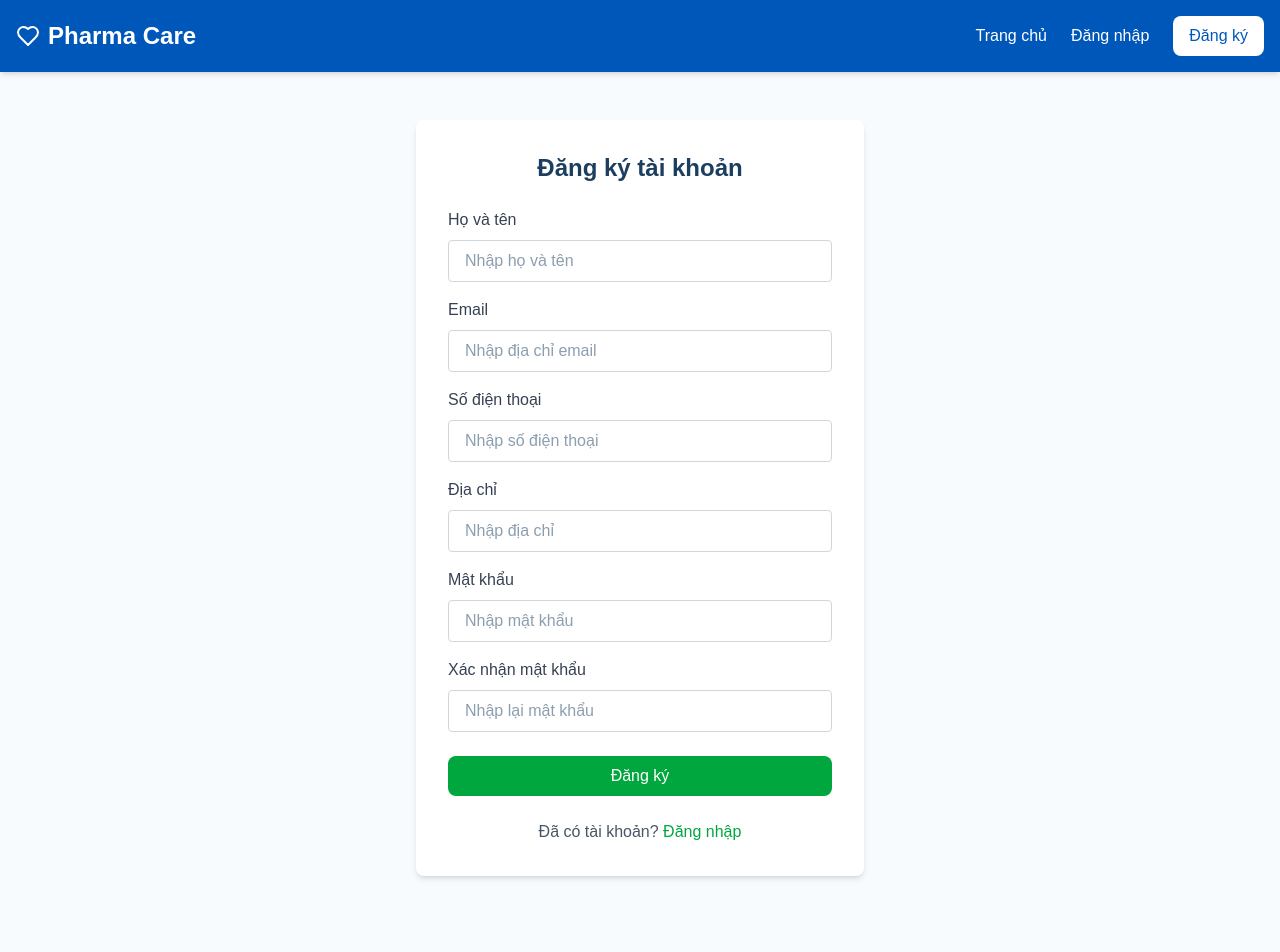
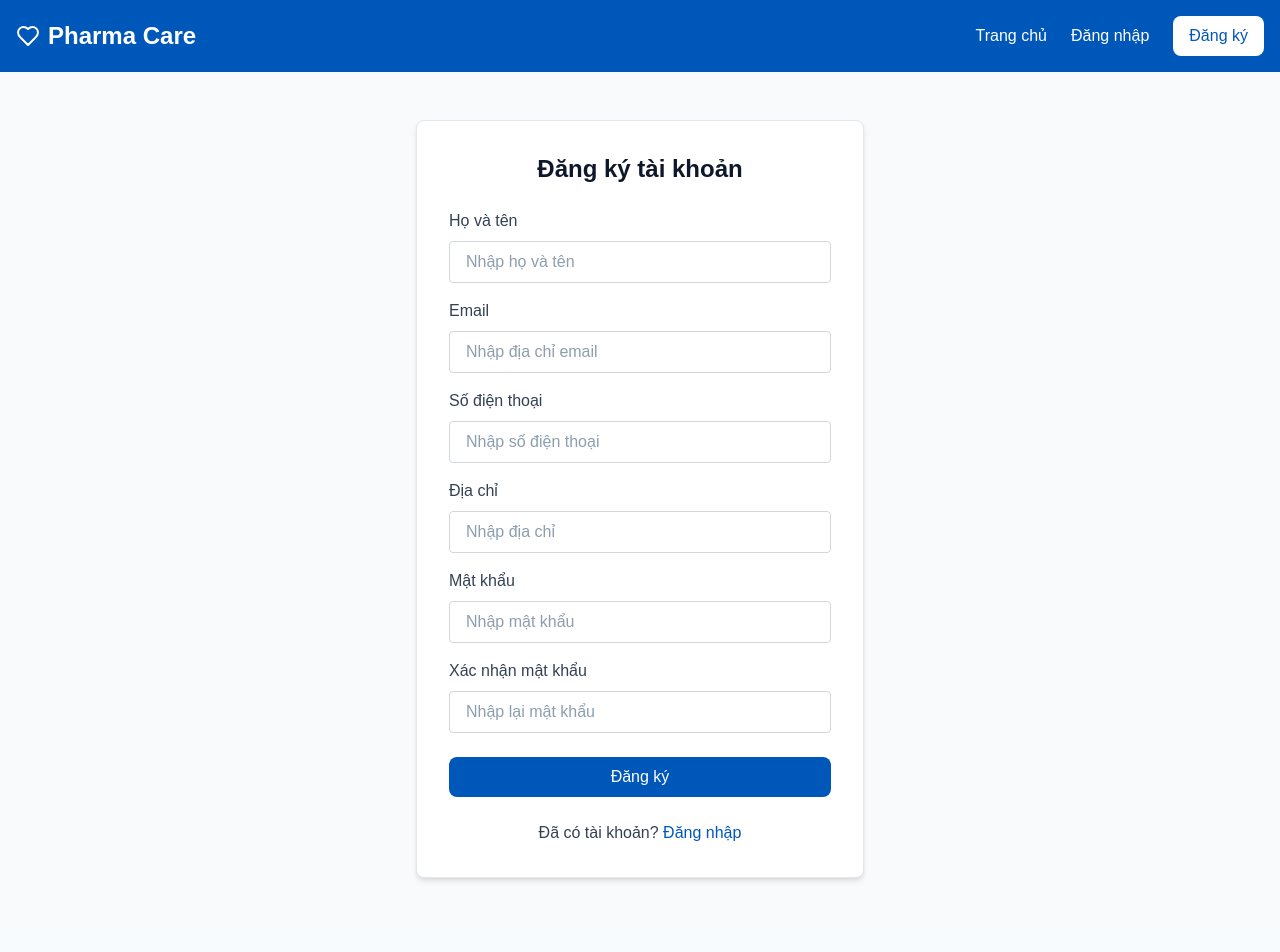
Before and after one commit to anhpham77346/pharma-care, a Next.js app in the folder frontend/: page /auth/register in a window 1280 px wide. Shown: the top 952 px of the page. Built offline with nearby package versions, Linux system fonts and the light colour scheme.

Commit message:
Enhance login and registration pages with updated styling and color scheme for improved user experience. Adjust text colors, button styles, and layout to align with the new design, ensuring consistency across authentication components.

```diff
--- a/frontend/src/app/auth/login/page.tsx
+++ b/frontend/src/app/auth/login/page.tsx
@@ -52,9 +52,9 @@ export default function LoginPage() {
   };
 
   return (
-    <div className="container mx-auto px-4 py-12">
-      <div className="max-w-md mx-auto bg-white rounded-lg shadow-md p-8">
-        <h1 className="text-2xl font-bold text-center mb-6">Đăng nhập</h1>
+    <div className="container mx-auto px-4 py-12 bg-gray-50 min-h-screen">
+      <div className="max-w-md mx-auto bg-white rounded-lg shadow-md p-8 border border-gray-200">
+        <h1 className="text-2xl font-bold text-center mb-6 text-[#0f172a]">Đăng nhập</h1>
 
         {error && (
           <div className="bg-red-100 border border-red-400 text-red-700 px-4 py-3 rounded mb-4">
@@ -64,7 +64,7 @@ export default function LoginPage() {
 
         <form onSubmit={handleSubmit}>
           <div className="mb-4">
-            <label htmlFor="email" className="block text-gray-700 font-medium mb-2">
+            <label htmlFor="email" className="block text-[#334155] font-medium mb-2">
               Email
             </label>
             <input
@@ -74,13 +74,13 @@ export default function LoginPage() {
               value={formData.email}
               onChange={handleChange}
               required
-              className="w-full px-4 py-2 border border-gray-300 rounded focus:outline-none focus:ring-2 focus:ring-green-500"
+              className="w-full px-4 py-2 border border-gray-300 rounded focus:outline-none focus:ring-2 focus:ring-[#0057ba]"
               placeholder="Nhập địa chỉ email"
             />
           </div>
 
           <div className="mb-6">
-            <label htmlFor="password" className="block text-gray-700 font-medium mb-2">
+            <label htmlFor="password" className="block text-[#334155] font-medium mb-2">
               Mật khẩu
             </label>
             <input
@@ -90,7 +90,7 @@ export default function LoginPage() {
               value={formData.password}
               onChange={handleChange}
               required
-              className="w-full px-4 py-2 border border-gray-300 rounded focus:outline-none focus:ring-2 focus:ring-green-500"
+              className="w-full px-4 py-2 border border-gray-300 rounded focus:outline-none focus:ring-2 focus:ring-[#0057ba]"
               placeholder="Nhập mật khẩu"
             />
           </div>
@@ -98,16 +98,16 @@ export default function LoginPage() {
           <button
             type="submit"
             disabled={isLoading}
-            className="w-full bg-green-600 text-white py-2 rounded-lg font-medium hover:bg-green-700 disabled:opacity-70"
+            className="w-full bg-[#0057ba] text-white py-2 rounded-lg font-medium hover:bg-[#00408a] disabled:opacity-70 transition-colors cursor-pointer"
           >
             {isLoading ? "Đang xử lý..." : "Đăng nhập"}
           </button>
         </form>
 
         <div className="mt-6 text-center">
-          <p className="text-gray-600">
+          <p className="text-[#334155]">
             Chưa có tài khoản?{" "}
-            <Link href="/auth/register" className="text-green-600 hover:underline">
+            <Link href="/auth/register" className="text-[#0057ba] hover:text-[#00408a] font-medium hover:underline transition-colors">
               Đăng ký
             </Link>
           </p>
--- a/frontend/src/app/auth/register/page.tsx
+++ b/frontend/src/app/auth/register/page.tsx
@@ -62,9 +62,9 @@ export default function RegisterPage() {
   };
 
   return (
-    <div className="container mx-auto px-4 py-12">
-      <div className="max-w-md mx-auto bg-white rounded-lg shadow-md p-8">
-        <h1 className="text-2xl font-bold text-center mb-6">Đăng ký tài khoản</h1>
+    <div className="container mx-auto px-4 py-12 bg-gray-50 min-h-screen">
+      <div className="max-w-md mx-auto bg-white rounded-lg shadow-md p-8 border border-gray-200">
+        <h1 className="text-2xl font-bold text-center mb-6 text-[#0f172a]">Đăng ký tài khoản</h1>
 
         {error && (
           <div className="bg-red-100 border border-red-400 text-red-700 px-4 py-3 rounded mb-4">
@@ -74,7 +74,7 @@ export default function RegisterPage() {
 
         <form onSubmit={handleSubmit}>
           <div className="mb-4">
-            <label htmlFor="name" className="block text-gray-700 font-medium mb-2">
+            <label htmlFor="name" className="block text-[#334155] font-medium mb-2">
               Họ và tên
             </label>
             <input
@@ -84,13 +84,13 @@ export default function RegisterPage() {
               value={formData.name}
               onChange={handleChange}
               required
-              className="w-full px-4 py-2 border border-gray-300 rounded focus:outline-none focus:ring-2 focus:ring-green-500"
+              className="w-full px-4 py-2 border border-gray-300 rounded focus:outline-none focus:ring-2 focus:ring-[#0057ba]"
               placeholder="Nhập họ và tên"
             />
           </div>
 
           <div className="mb-4">
-            <label htmlFor="email" className="block text-gray-700 font-medium mb-2">
+            <label htmlFor="email" className="block text-[#334155] font-medium mb-2">
               Email
             </label>
             <input
@@ -100,13 +100,13 @@ export default function RegisterPage() {
               value={formData.email}
               onChange={handleChange}
               required
-              className="w-full px-4 py-2 border border-gray-300 rounded focus:outline-none focus:ring-2 focus:ring-green-500"
+              className="w-full px-4 py-2 border border-gray-300 rounded focus:outline-none focus:ring-2 focus:ring-[#0057ba]"
               placeholder="Nhập địa chỉ email"
             />
           </div>
 
           <div className="mb-4">
-            <label htmlFor="phone" className="block text-gray-700 font-medium mb-2">
+            <label htmlFor="phone" className="block text-[#334155] font-medium mb-2">
               Số điện thoại
             </label>
             <input
@@ -116,13 +116,13 @@ export default function RegisterPage() {
               value={formData.phone}
               onChange={handleChange}
               required
-              className="w-full px-4 py-2 border border-gray-300 rounded focus:outline-none focus:ring-2 focus:ring-green-500"
+              className="w-full px-4 py-2 border border-gray-300 rounded focus:outline-none focus:ring-2 focus:ring-[#0057ba]"
               placeholder="Nhập số điện thoại"
             />
           </div>
 
           <div className="mb-4">
-            <label htmlFor="address" className="block text-gray-700 font-medium mb-2">
+            <label htmlFor="address" className="block text-[#334155] font-medium mb-2">
               Địa chỉ
             </label>
             <input
@@ -132,13 +132,13 @@ export default function RegisterPage() {
               value={formData.address}
               onChange={handleChange}
               required
-              className="w-full px-4 py-2 border border-gray-300 rounded focus:outline-none focus:ring-2 focus:ring-green-500"
+              className="w-full px-4 py-2 border border-gray-300 rounded focus:outline-none focus:ring-2 focus:ring-[#0057ba]"
               placeholder="Nhập địa chỉ"
             />
           </div>
 
           <div className="mb-4">
-            <label htmlFor="password" className="block text-gray-700 font-medium mb-2">
+            <label htmlFor="password" className="block text-[#334155] font-medium mb-2">
               Mật khẩu
             </label>
             <input
@@ -148,13 +148,13 @@ export default function RegisterPage() {
               value={formData.password}
               onChange={handleChange}
               required
-              className="w-full px-4 py-2 border border-gray-300 rounded focus:outline-none focus:ring-2 focus:ring-green-500"
+              className="w-full px-4 py-2 border border-gray-300 rounded focus:outline-none focus:ring-2 focus:ring-[#0057ba]"
               placeholder="Nhập mật khẩu"
             />
           </div>
 
           <div className="mb-6">
-            <label htmlFor="confirmPassword" className="block text-gray-700 font-medium mb-2">
+            <label htmlFor="confirmPassword" className="block text-[#334155] font-medium mb-2">
               Xác nhận mật khẩu
             </label>
             <input
@@ -164,7 +164,7 @@ export default function RegisterPage() {
               value={formData.confirmPassword}
               onChange={handleChange}
               required
-              className="w-full px-4 py-2 border border-gray-300 rounded focus:outline-none focus:ring-2 focus:ring-green-500"
+              className="w-full px-4 py-2 border border-gray-300 rounded focus:outline-none focus:ring-2 focus:ring-[#0057ba]"
               placeholder="Nhập lại mật khẩu"
             />
           </div>
@@ -172,16 +172,16 @@ export default function RegisterPage() {
           <button
             type="submit"
             disabled={isLoading}
-            className="w-full bg-green-600 text-white py-2 rounded-lg font-medium hover:bg-green-700 disabled:opacity-70"
+            className="w-full bg-[#0057ba] text-white py-2 rounded-lg font-medium hover:bg-[#00408a] disabled:opacity-70 transition-colors cursor-pointer"
           >
             {isLoading ? "Đang xử lý..." : "Đăng ký"}
           </button>
         </form>
 
         <div className="mt-6 text-center">
-          <p className="text-gray-600">
+          <p className="text-[#334155]">
             Đã có tài khoản?{" "}
-            <Link href="/auth/login" className="text-green-600 hover:underline">
+            <Link href="/auth/login" className="text-[#0057ba] hover:text-[#00408a] font-medium hover:underline transition-colors">
               Đăng nhập
             </Link>
           </p>
```
